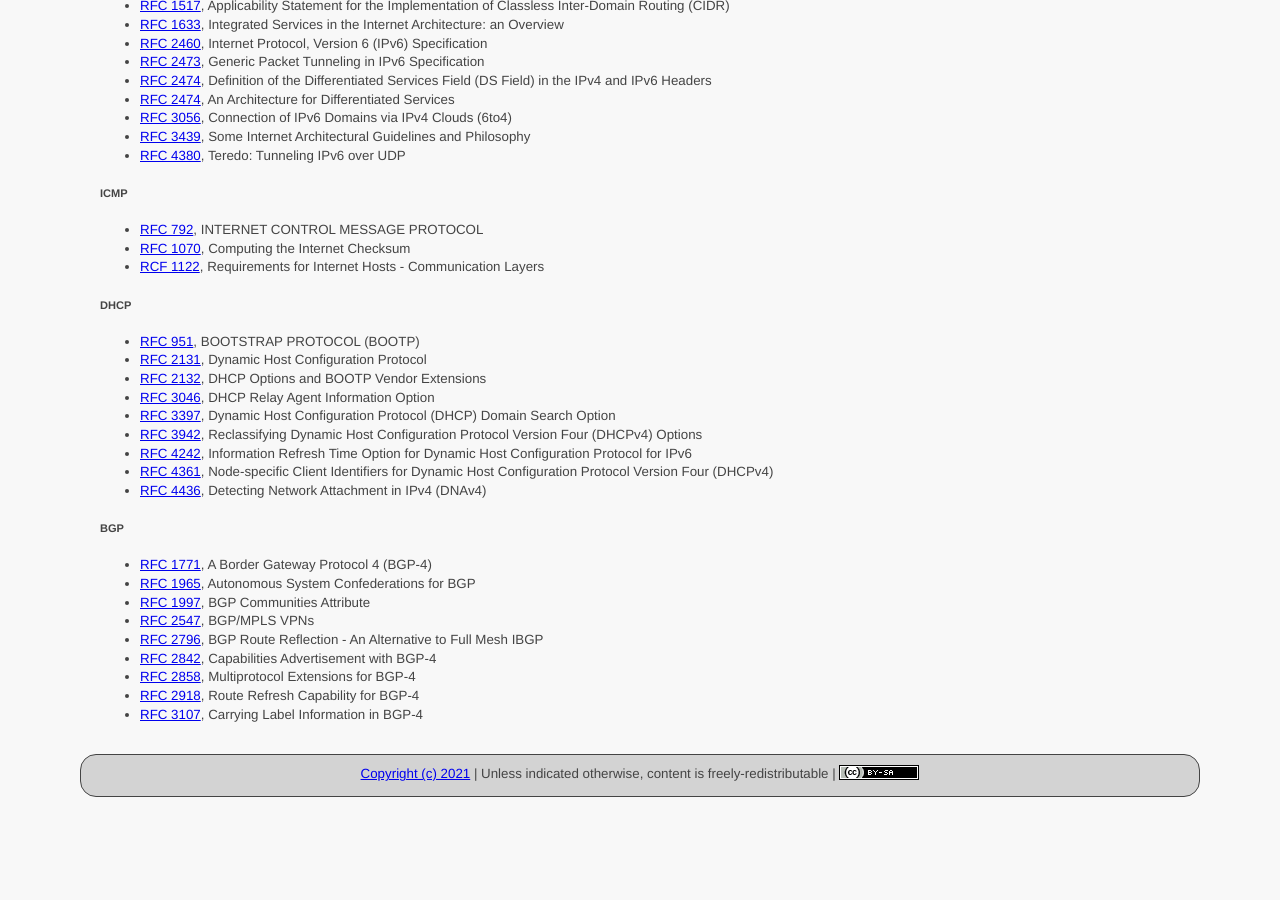
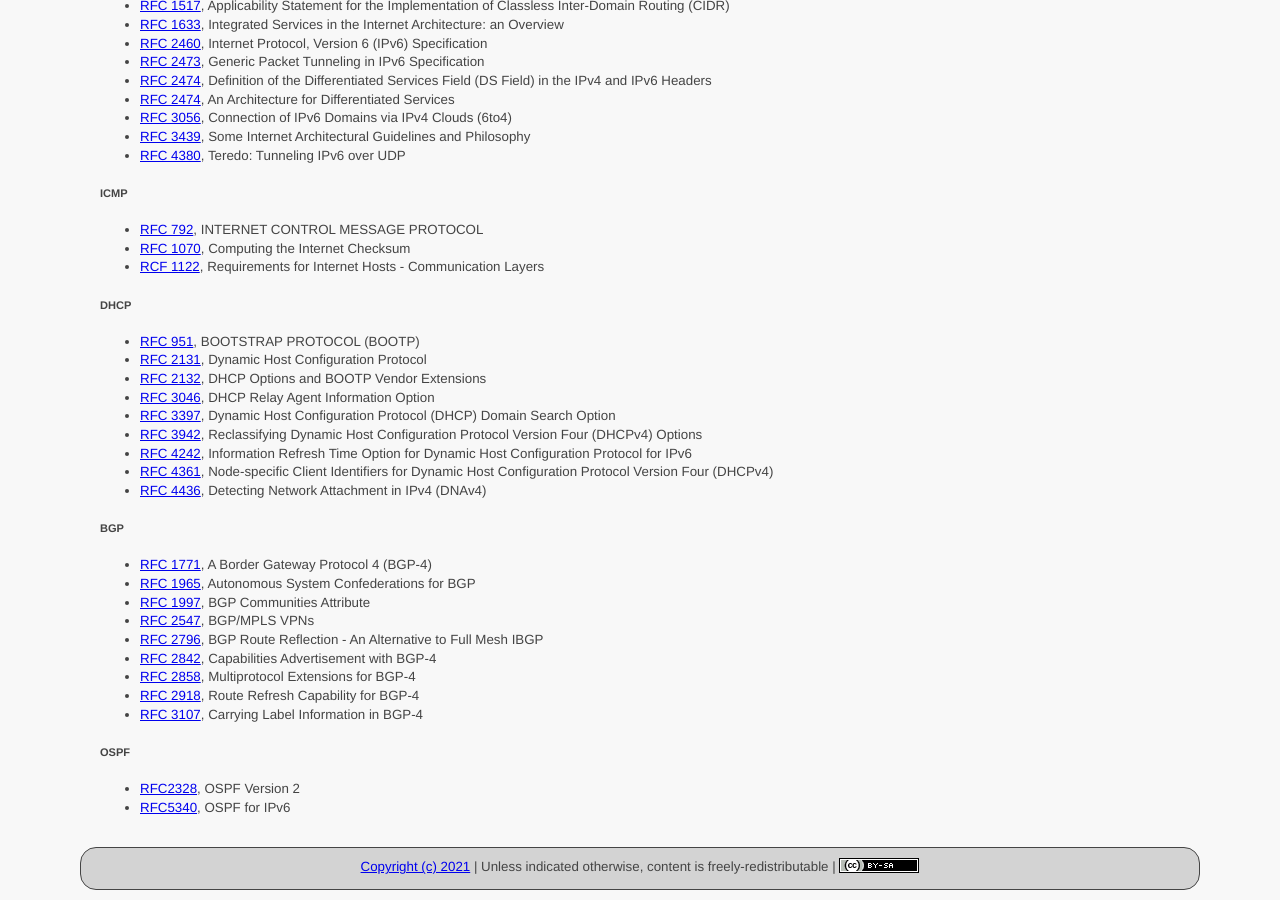
Before and after one commit to ycpcs/cs330-fall2021, a Jekyll site: the page built from resources/index.md, in a window 1280 px wide and 900 px high, scrolled down 3565 px. Built offline with Jekyll 4.4.1, drawn with Linux system fonts in a browser that asks for light colours; before the commit the page ends 4372 px from its top, so only the background shows below that.

Commit message:
add OSPF

```diff
--- a/resources/index.md
+++ b/resources/index.md
@@ -222,3 +222,7 @@ Technical Documentation
   - [RFC 2858](https://tools.ietf.org/html/rfc2858), Multiprotocol Extensions for BGP-4
   - [RFC 2918](https://tools.ietf.org/html/rfc2918), Route Refresh Capability for BGP-4
   - [RFC 3107](https://tools.ietf.org/html/rfc3107), Carrying Label Information in BGP-4
+
+##### OSPF
+  - [RFC2328](https://tools.ietf.org/html/rfc2328), OSPF Version 2
+  - [RFC5340](https://tools.ietf.org/html/rfc5340), OSPF for IPv6
```
